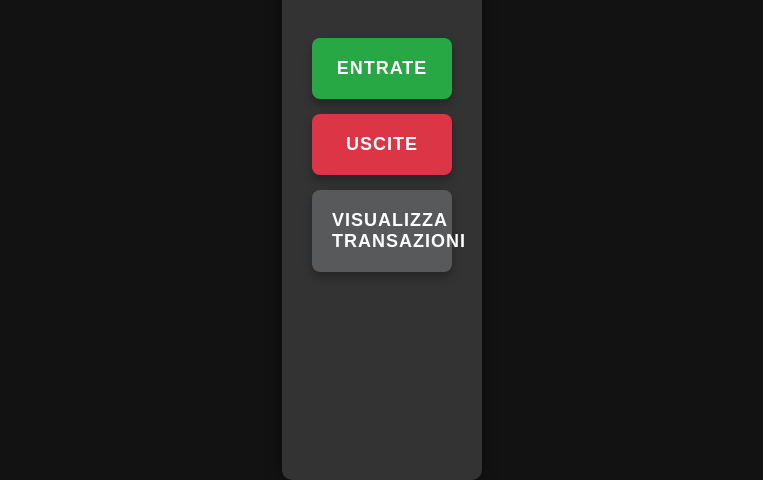
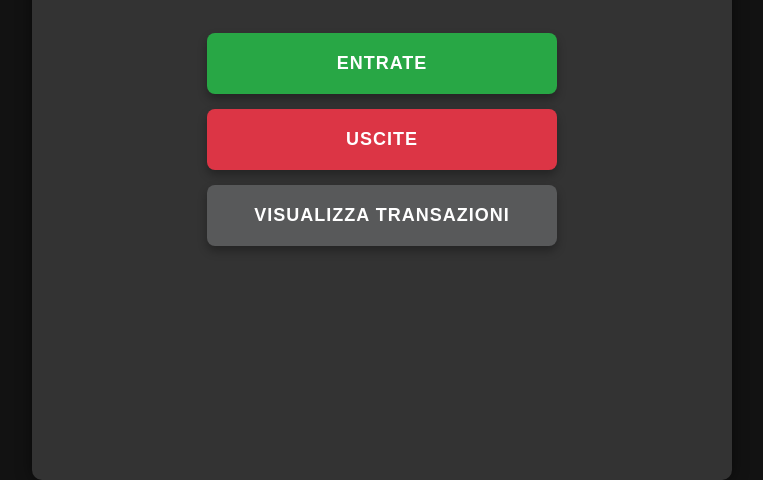
Before and after one commit to LuBaSp/test-budget-site, a plain HTML site: page index.html in a window 1280 px wide. Shown: the part 320-800 px from the top of the page, without its empty margins (258-1021 px from the left). Drawn offline with Linux system fonts and the light colour scheme.

Commit message:
Add files via upload

```diff
--- a/styles.css
+++ b/styles.css
@@ -14,7 +14,7 @@ body {
 /* Stile per il contenitore principale */
 .container {
     width: 100%;
-    max-width: 200px; /* Aumenta la larghezza massima del contenitore */
+    max-width: 700px; /* Aumenta la larghezza massima del contenitore */
     padding: 30px; /* Aumenta il padding per dare più spazio interno */
     background-color: #333;
     color: #fff;
```
